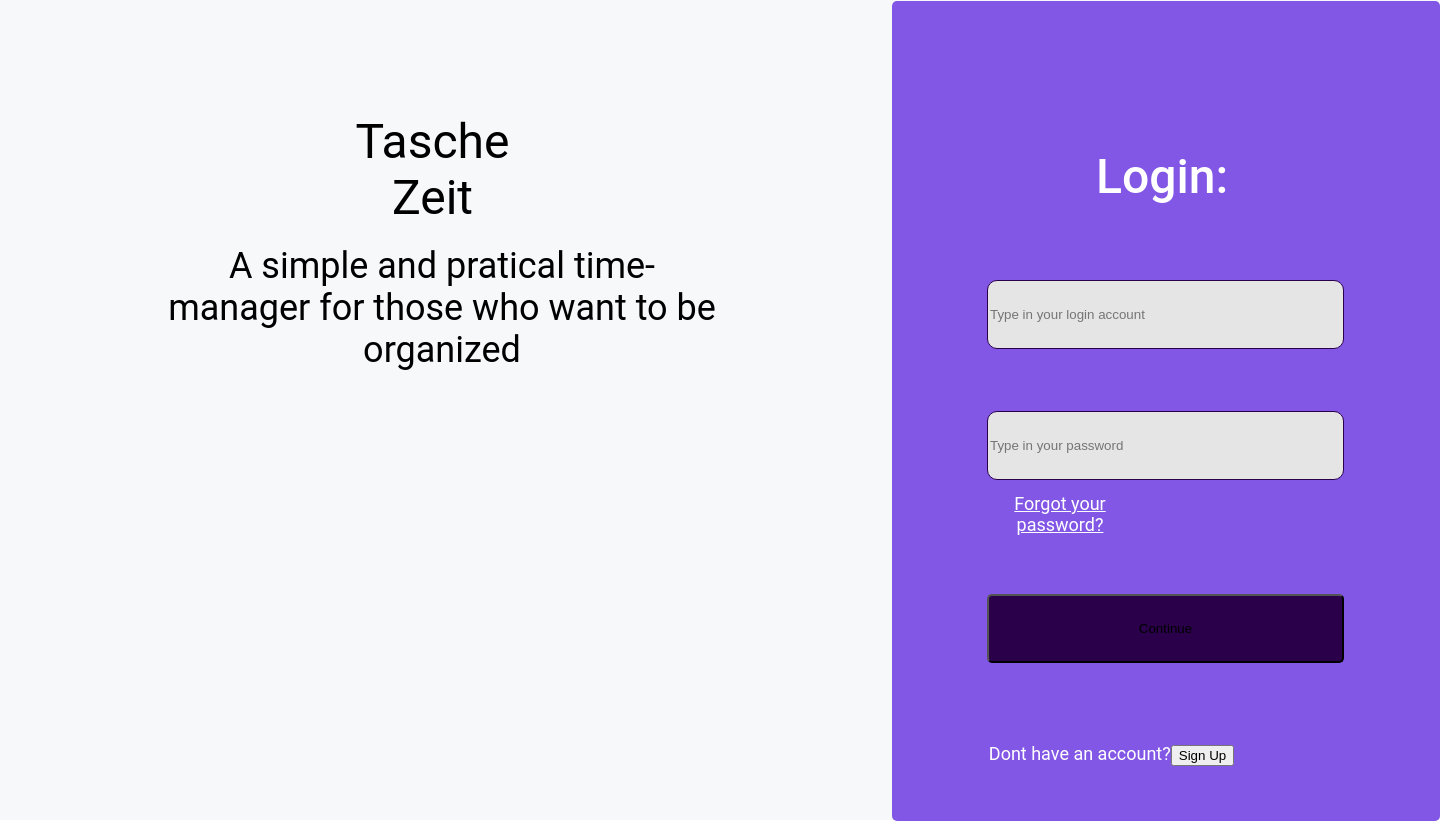
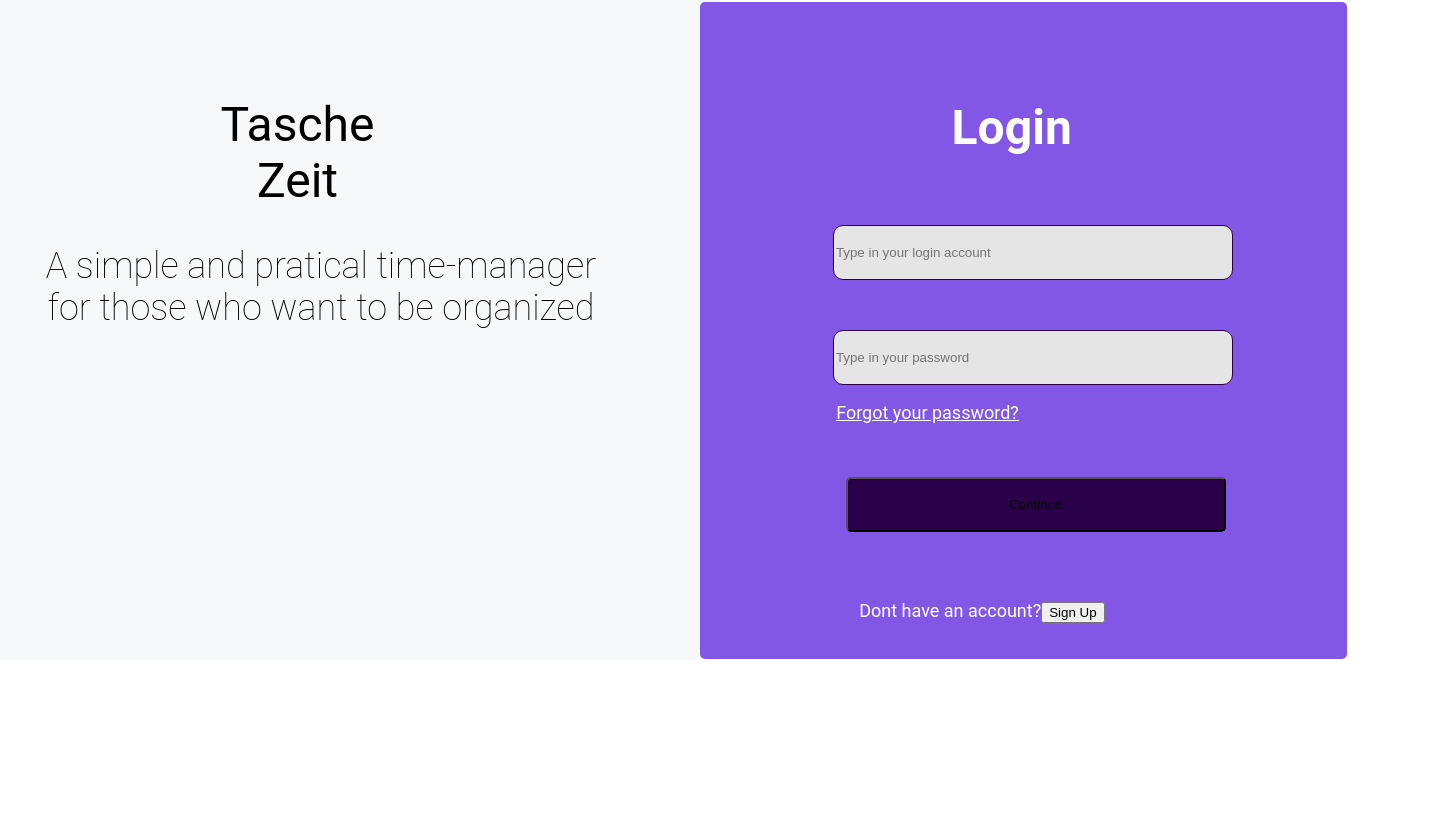
Before and after one commit to dukrl722/Integrations, a React (Create React App) app in the folder tasche-zeit/: page / in a window 1280 px wide. Shown: the whole page, 1440 px wide, since content can reach past the window. After the commit the page ends 800 px from the top, so only its background shows below. Built offline with nearby package versions, Linux system fonts and the light colour scheme.

Commit message:
Modificado CSS original do Figma para adaptar-se a tela do Chrome

```diff
--- a/tasche-zeit/src/App.css
+++ b/tasche-zeit/src/App.css
@@ -1,8 +1,7 @@
 .App {
-  flex: auto;
   position: relative;
-  width: 1440px;
-  height: 820px;
+  width: 720px;
+  height: 660px;
   background: #F7F8FA;
 }
 
@@ -10,8 +9,8 @@
   position: absolute;
   width: 235px;
   height: 56px;
-  left: 315px;
-  top: 82px;
+  left: 180px;
+  top: 65px;
 
   font-family: Roboto;
   font-style: normal;
@@ -27,12 +26,12 @@
   position: absolute;
   width: 562px;
   height: 148px;
-  left: 161px;
+  left: 40px;
   top: 215px;
 
   font-family: Roboto;
   font-style: normal;
-  font-weight: normal;
+  font-weight:lighter;
   font-size: 36px;
   line-height: 42px;
   text-align: center;
--- a/tasche-zeit/src/App.js
+++ b/tasche-zeit/src/App.js
@@ -5,7 +5,7 @@ function App() {
   return (
       <div className="App">
         <h1 className="title">Tasche Zeit</h1>
-        <h2 className="description">A simple and pratical time-manager for those who want to be organized</h2>
+        <h2 className="description">A simple and pratical time-manager <br/> for those who want to be organized</h2>
         <Login className="login"/>
       </div>
   );
--- a/tasche-zeit/src/components/login.css
+++ b/tasche-zeit/src/components/login.css
@@ -1,10 +1,9 @@
 .pageLogin {
-    flex: 1;
     position: absolute;
-    width: 548px;
-    height: 820px;
-    left: 892px;
-    top: 1px;
+    width: 647px;
+    height: 657px;
+    left: 700px;
+    top: 1.5px;
     border-radius: 5px;
 
     background: #8257E5;
@@ -14,7 +13,7 @@
     position: absolute;
     left: 37.23%;
     right: 40.88%;
-    top: 18.05%;
+    top: 15%;
     bottom: 75.12%;
 
     font-family: Roboto;
@@ -29,7 +28,8 @@
 
 .pageLogin .login_input {
     position: absolute;
-    left: 17.34%;
+    width: 400px;
+    left: 20.54%;
     right: 17.52%;
     top: 34.02%;
     bottom: 57.56%;
@@ -42,7 +42,8 @@
 
 .pageLogin .pass_input {
     position: absolute;
-    left: 17.34%;
+    width: 400px;
+    left: 20.54%;
     right: 17.52%;
     top: 50%;
     bottom: 41.59%;
@@ -55,7 +56,8 @@
 
 .pageLogin .continue {
     position: absolute;
-    left: 17.34%;
+    width: 380px;
+    left: 22.54%;
     right: 17.52%;
     top: 72.32%;
     bottom: 19.27%;
@@ -66,9 +68,9 @@
 
 .pageLogin a{
     position: absolute;
-    left: 17.52%;
-    right: 56.2%;
-    top: 60%;
+    left: 15.52%;
+    right: 45.2%;
+    top: 61%;
     bottom: 37.44%;
 
     font-family: Roboto;
@@ -84,7 +86,7 @@
 .pageLogin .signUp {
     position: absolute;
     left: 17.15%;
-    right: 37.04%;
+    right: 30%;
     top: 88.29%;
     bottom: 9.15%;
 
--- a/tasche-zeit/src/components/login.js
+++ b/tasche-zeit/src/components/login.js
@@ -4,7 +4,7 @@ import './login.css';
 export default function Login(){
     return (
         <form action="" method="GET" className="pageLogin">
-            <label className="login_label">Login:</label>
+            <label className="login_label"><strong>Login</strong></label>
             <input className="login_input" type="text" placeholder="Type in your login account"></input>
             <input className="pass_input" type="password" placeholder="Type in your password"></input>
             <a href="www.google.com">Forgot your password?</a>
```
